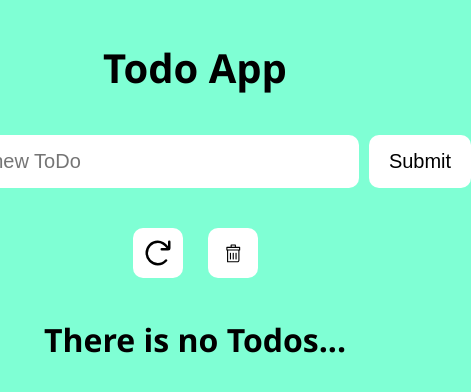
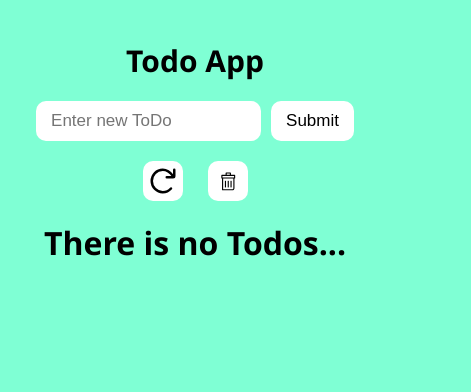
Before and after one commit to Sedokk/ToDo-App, a React (Create React App) app: page / in a window 390 px wide. Shown: the top 392 px of the page, 471 px wide, since content can reach past the window. Built offline with nearby package versions, Linux system fonts and the light colour scheme.

Commit message:
pushing at repo

```diff
--- a/src/App.css
+++ b/src/App.css
@@ -7,3 +7,15 @@
 .title {
   font-size: 40px;
 }
+
+@media screen and (max-width: 900px) {
+  .App {
+    display: flex;
+    flex-direction: column;
+    gap: 20px 0;
+    align-items: center;
+  }
+  .title {
+    font-size: 30px;
+  }
+}
--- a/src/components/Todo.js
+++ b/src/components/Todo.js
@@ -33,7 +33,9 @@ export default function Todo({ todoObj, setList }) {
       className={isDone ? style.wrapperDone : style.wrapper}
       data-id={todoObj.id}
     >
-      <p className={style.text}>{todoObj.text}</p>
+      <div className={style.textWrapper}>
+        <p className={style.text}>{todoObj.text}</p>
+      </div>
       <Btn mod='aquamarine' onClick={done}>
         <svg
           enableBackground='new 0 0 91 91'
--- a/src/css/Btn.module.css
+++ b/src/css/Btn.module.css
@@ -2,7 +2,6 @@
   border: none;
   border-radius: 10px;
   padding: 10px;
-  font-size: 20px;
   background-color: white;
   transition: color 0.3s ease, background-color 0.3s ease;
   display: grid;
@@ -10,10 +9,30 @@
   aspect-ratio: 1;
 }
 
-.btn:hover {
+.btn:active {
   background-color: rgb(79, 192, 154);
 }
 
 .aquamarine {
   background-color: aquamarine;
 }
+@media screen and (max-width: 600px) {
+  .btn {
+    border: none;
+    border-radius: 10px;
+    padding: 5px;
+    background-color: white;
+    transition: color 0.3s ease, background-color 0.3s ease;
+    display: grid;
+    place-items: center;
+    aspect-ratio: 1;
+  }
+  .aquamarine {
+    background-color: aquamarine;
+  }
+}
+@media (hover) {
+  .btn:hover {
+    background-color: rgb(79, 192, 154);
+  }
+}
--- a/src/css/Form.module.css
+++ b/src/css/Form.module.css
@@ -38,3 +38,19 @@
   color: white;
   background-color: rgb(68, 160, 129);
 }
+
+@media screen and (max-width: 600px) {
+  .input {
+    width: 50vw;
+    padding: 10px 15px;
+    font-size: 17px;
+  }
+  .btn {
+    border: none;
+    border-radius: 10px;
+    padding: 10px 15px;
+    font-size: 17px;
+    background-color: white;
+    transition: color 0.3s ease, background-color 0.3s ease;
+  }
+}
--- a/src/css/Todo.module.css
+++ b/src/css/Todo.module.css
@@ -1,5 +1,5 @@
 .wrapper {
-  width: 60vw;
+  width: 80vw;
   padding: 30px 60px;
   background-color: white;
   transition: background-color 0.3s ease;
@@ -8,9 +8,10 @@
   align-items: center;
   justify-content: center;
   gap: 0 15px;
+  margin: 0 5px;
 }
 .wrapperDone {
-  width: 60vw;
+  width: 80vw;
   padding: 30px 60px;
   background-color: rgb(79, 192, 154);
   transition: background-color 0.3s ease;
@@ -20,6 +21,10 @@
   justify-content: center;
   gap: 0 15px;
 }
+.textWrapper {
+  margin-right: 50px;
+  width: 100%;
+}
 .text {
   font-size: 22px;
   flex-grow: 1;
@@ -28,3 +33,64 @@
 .wrapperDone > .text {
   color: white;
 }
+
+@media screen and (max-width: 900px) {
+  .wrapper {
+    width: 85vw;
+    padding: 15px 30px;
+    background-color: white;
+    transition: background-color 0.3s ease;
+    border-radius: 20px;
+    display: flex;
+    align-items: center;
+    justify-content: center;
+    gap: 0 15px;
+  }
+  .wrapperDone {
+    width: 80vw;
+    padding: 20px 40px;
+    background-color: rgb(79, 192, 154);
+    transition: background-color 0.3s ease;
+    border-radius: 20px;
+    display: flex;
+    align-items: center;
+    justify-content: center;
+    gap: 0 15px;
+  }
+  .text {
+    font-size: 19px;
+    flex-grow: 1;
+    transition: color 0.3s ease;
+  }
+}
+@media screen and (max-width: 600px) {
+  .wrapper {
+    width: 80vw;
+    padding: 10px 40px;
+    background-color: white;
+    transition: background-color 0.3s ease;
+    border-radius: 20px;
+    display: flex;
+    align-items: center;
+    justify-content: center;
+    gap: 0 7px;
+  }
+  .wrapperDone {
+    width: 80vw;
+    padding: 10px 40px;
+    background-color: rgb(79, 192, 154);
+    transition: background-color 0.3s ease;
+    border-radius: 20px;
+    display: flex;
+    align-items: center;
+    justify-content: center;
+    gap: 0 7px;
+  }
+  .textWrapper {
+    margin-right: 10px;
+    width: 100%;
+  }
+  .text {
+    font-size: 16px;
+  }
+}
```
